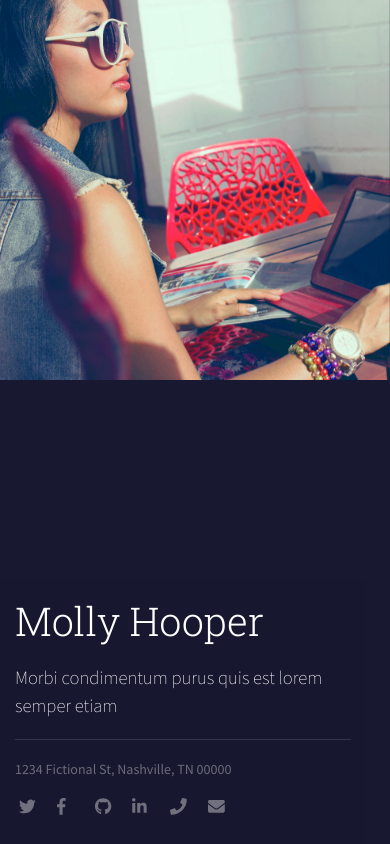
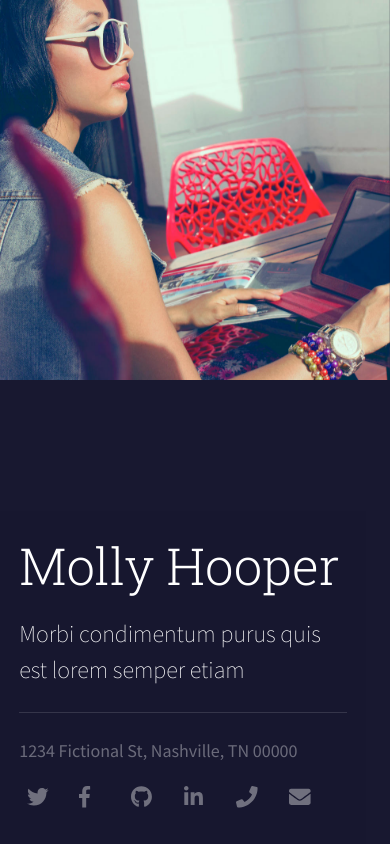
Before and after one commit to MahfujurRahman/template34, a plain HTML site: page index.html in a window 390 px wide. Drawn offline with nearby package versions, Linux system fonts and the light colour scheme.

Commit message:
responsive

```diff
--- a/assets/css/responsive.css
+++ b/assets/css/responsive.css
@@ -3,6 +3,9 @@
   .iner{
     padding: 1.200em;
   }
+  html {
+    font-size: 13pt;
+}
 
 }
 /* Tablet Layout: 768px. */
@@ -13,8 +16,8 @@
     body::before {
         height: 50vh;
     }
-    body {
-        font-size: 16pt;
+    html{
+        font-size: 13pt;
     }
     .iner {
         padding: 0.10em;
@@ -33,8 +36,8 @@
 }
 /* Mobile Layout: 320px. */
 @media only screen and (max-width: 767px) {
-    body {
-        font-size: 14pt;
+    html {
+        font-size: 13pt;
     }
     .wraper {
         align-items: flex-end;
```
